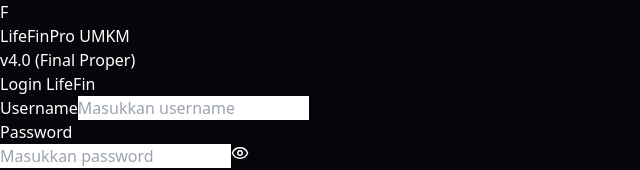
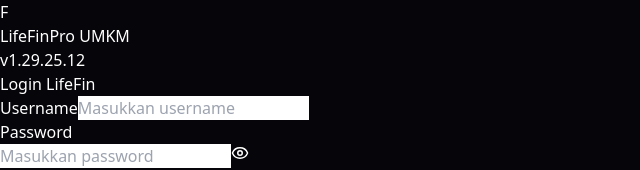
Before and after one commit to SS7ZX/lifefin-webapp, a React (Vite) app: page / in a window 1280 px wide. Shown: the top 170 px of the page, without its empty margins (0-640 px from the left). Built offline with nearby package versions, Linux system fonts and the light colour scheme.

Commit message:
FINAL PUSH

```diff
--- a/src/App.jsx
+++ b/src/App.jsx
@@ -340,7 +340,7 @@
           <div className="mb-8 flex justify-center scale-125"><Logo /></div>
           <Card className="border-t-4 border-t-cyan-500 bg-slate-900/80 backdrop-blur-xl relative">
             <div className="absolute top-2 right-2 text-[10px] text-slate-600 bg-slate-900 px-2 py-1 rounded border border-slate-800">
-              v4.0 (Final Proper)
+              v1.29.25.12
             </div>
 
             <h2 className="text-2xl font-bold text-white mb-2 text-center">{isRegister ? 'Daftar Akun Baru' : 'Login LifeFin'}</h2>
```
